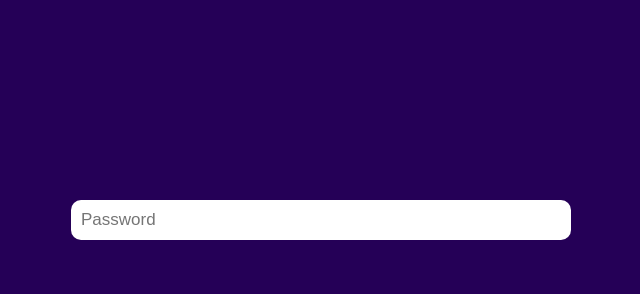
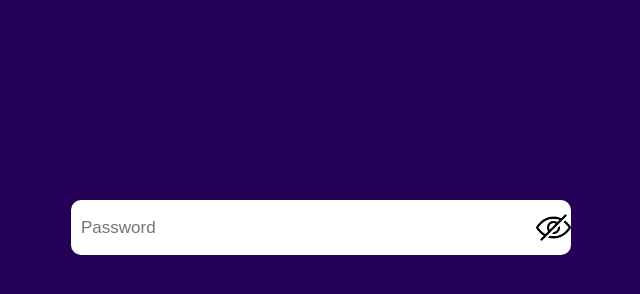
Before and after one commit to Hamxak462/Password-show-Task-JavaScript, a plain HTML site: page index.html in a window 1280 px wide. Shown: the whole page, without its empty margins (319-959 px from the left). Drawn offline with Linux system fonts and the light colour scheme.

Commit message:
Update index.html

```diff
--- a/index.html
+++ b/index.html
@@ -10,7 +10,7 @@
 
     <div class="input-box">
         <input type="password" placeholder="Password" id="input-field">
-        <img src="assets/eye-hide.png" alt="" id="eyeicon">
+        <img src="eye-hide.png" alt="" id="eyeicon">
     </div>
 
 
```
